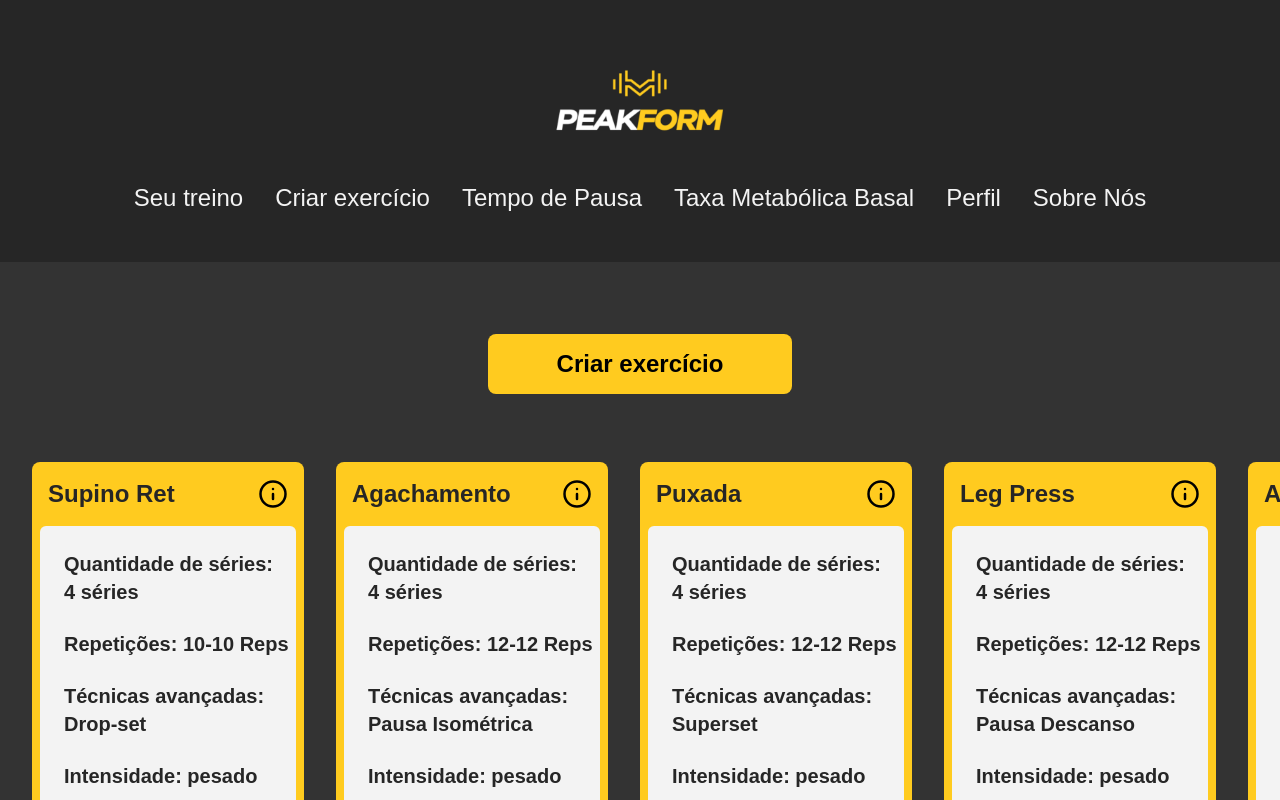
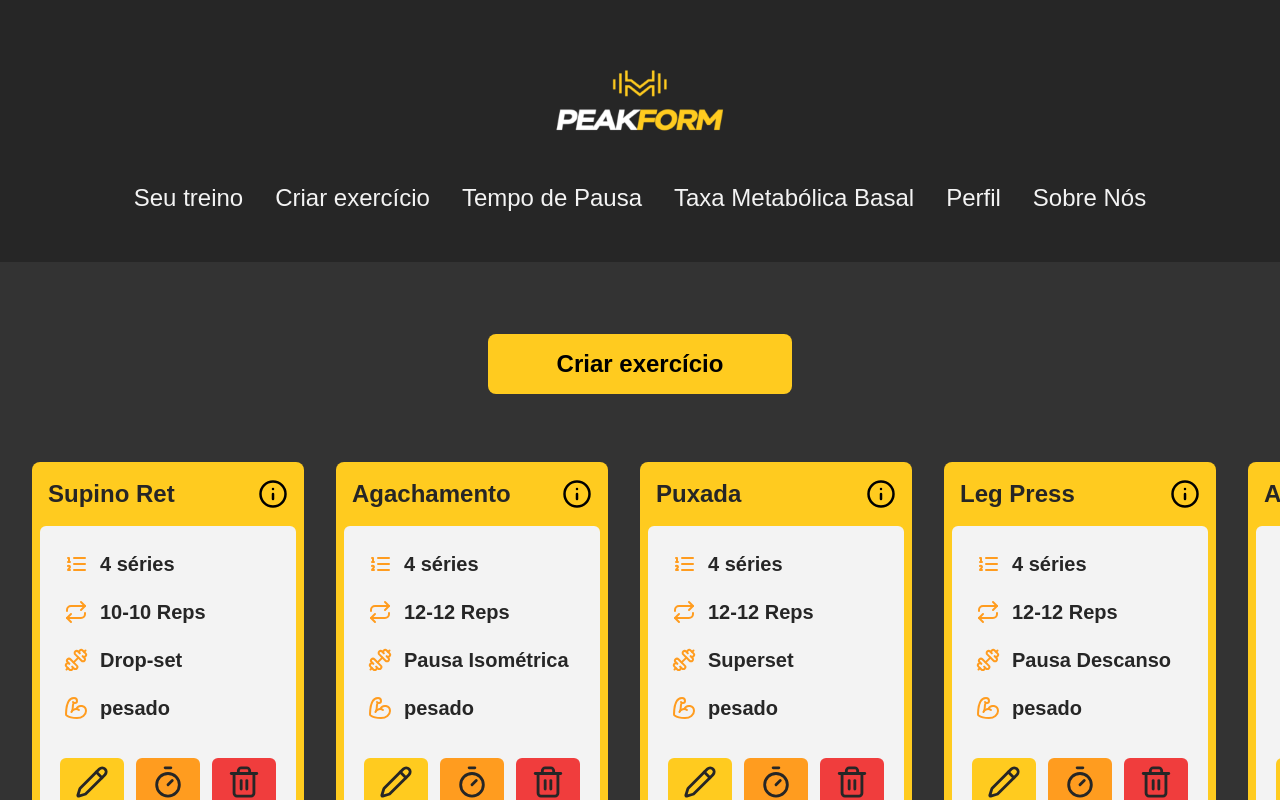
Before and after one commit to iagoliziero/peak-form, a React (Vite) app: page /principal in a window 1280 px wide. Built offline with nearby package versions, Linux system fonts and the light colour scheme; a web font is replaced by a local one.

Commit message:
feat: insert icons from mainPage

```diff
--- a/src/pages/MainPage.jsx
+++ b/src/pages/MainPage.jsx
@@ -1,4 +1,4 @@
-import { Info, Pencil, Timer, Trash2 } from "lucide-react";
+import { BicepsFlexed, Dumbbell, ListOrdered, Pencil, Repeat, Timer, Trash2 } from "lucide-react";
 import DropdownMenu from "../components/DropDownMenu";
 import { useContext } from "react";
 import { ExerciseContext } from "../contexts/ExerciseContext";
@@ -65,7 +65,7 @@ function MainPage() {
         >
           {exercise.map((exer) => (
             <div key={exer.id} className="snap-center flex-shrink-0">
-              <div className="w-[17rem] h-[26rem] 3xl:w-[20rem] bg-yellowMain rounded-lg flex-col">
+              <div className="w-[17rem] h-[24rem] 3xl:w-[20rem] bg-yellowMain rounded-lg flex-col">
                 <div className="flex items-center justify-between p-4">
                   <h1 className="text-start text-2xl text-darker font-semibold">
                     {exer.title}
@@ -73,24 +73,44 @@ function MainPage() {
                   <InfoCard exercise={exer}/>
                 </div>
                 <div className="flex flex-col justify-center items-center">
-                  <div className="w-[16rem] h-[21.5rem] 3xl:w-[19rem] bg-whiteMain rounded-md flex-col">
+                  <div className="w-[16rem] h-[19.5rem] 3xl:w-[19rem] bg-whiteMain rounded-md flex-col">
                     <div className="flex p-6">
-                      <div className="flex flex-col gap-6">
+                      <div className="flex flex-col gap-5">
+                      <div className="flex gap-3 items-center">
+                     <span className="text-xl text-orange font-bold">
+                      <ListOrdered />
+                      </span>
                       <h2 className="text-xl text-darker font-bold">
-                        Quantidade de séries: {""} <br className="3xl:hidden" /> {exer.numberSeries}
+                      {exer.numberSeries}
                       </h2>
+                     </div>
+                      <div className="flex gap-3 items-center">
+                     <span className="text-xl text-orange font-bold">
+                     <Repeat />
+                      </span>
                       <h2 className="text-xl text-darker font-bold">
-                        Repetições: {exer.repetitions}
+                      {exer.repetitions}
                       </h2>
+                     </div>
+                     <div className="flex gap-3 items-center">
+                     <span className="text-xl text-orange font-bold">
+                      <Dumbbell />
+                      </span>
                       <h2 className="text-xl text-darker font-bold">
-                        Técnicas avançadas: <br /> {exer.advancedTechnique}
+                      {exer.advancedTechnique}
                       </h2>
+                     </div>
+                     <div className="flex gap-3 items-center">
+                     <span className="text-xl text-orange font-bold">
+                      <BicepsFlexed />
+                      </span>
                       <h2 className="text-xl text-darker font-bold">
-                        Intensidade: {exer.intensity}
+                      {exer.intensity}
                       </h2>
+                     </div>
                       </div>
                     </div>
-                    <div className="flex justify-center items-center flex-grow gap-3 3xl:gap-5 relative bottom-1 3xl:bottom-0">
+                    <div className="flex justify-center items-center flex-grow gap-3 3xl:gap-5 relative top-3 3xl:bottom-0">
                       {/* Container dos botões */}
                       <button className="w-16 h-12 3xl:w-18 3xl:h-14 bg-yellowMain rounded-md hover:scale-105 transition-all text-darker flex justify-center items-center">
                         <Pencil size={34} strokeWidth={2} />
```
